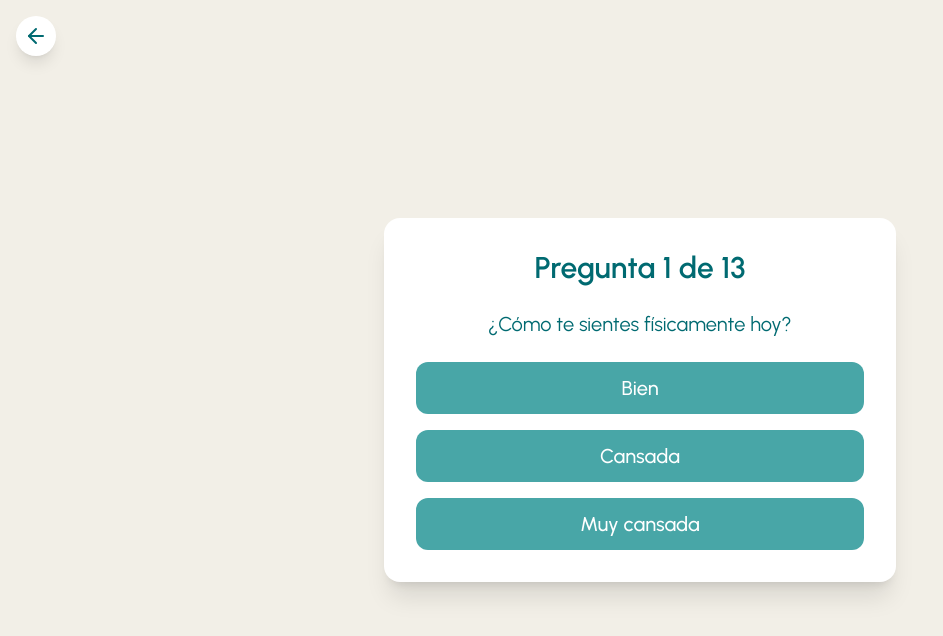
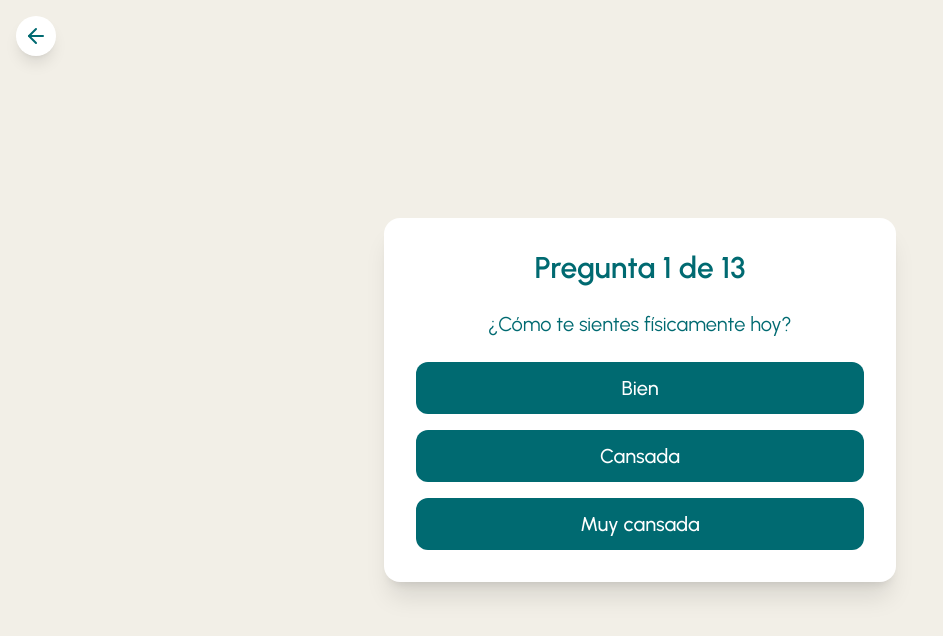
Before and after one commit to jaavispeed/educuida, a React (Vite) app: page /test in a window 1280 px wide. Shown: the top 636 px of the page, without its empty margins (0-943 px from the left). Built offline with nearby package versions, Linux system fonts and the light colour scheme.

Commit message:
hover ok

```diff
--- a/src/components/Test.jsx
+++ b/src/components/Test.jsx
@@ -174,7 +174,7 @@ const Test = () => {
                         <button
                             onClick={() => setCurrentPage((prev) => Math.max(prev - 1, 0))}
                             disabled={currentPage === 0}
-                            className="px-4 py-2 bg-[#48A6A7] hover:bg-[#006A71] text-white rounded-lg disabled:opacity-50 cursor-pointer"
+                            className="px-4 py-2 bg-[#006A71] hover:bg-[#48A6A7] text-white rounded-lg disabled:opacity-50 cursor-pointer"
                         >
                             Anterior
                         </button>
@@ -185,7 +185,7 @@ const Test = () => {
                                 )
                             }
                             disabled={(currentPage + 1) * 3 >= tips.length}
-                            className="px-4 py-2 bg-[#48A6A7] hover:bg-[#006A71] text-white rounded-lg disabled:opacity-50 cursor-pointer"
+                            className="px-4 py-2 bg-[#006A71] hover:bg-[#48A6A7] text-white rounded-lg disabled:opacity-50 cursor-pointer"
                         >
                             Siguiente
                         </button>
@@ -215,7 +215,7 @@ const Test = () => {
                         <button
                             key={idx}
                             onClick={() => handleAnswer(option.points)}
-                            className="w-full bg-[#48A6A7] hover:bg-[#006A71] text-white font-medium py-3 px-6 rounded-xl text-xl transition duration-200 cursor-pointer"
+                            className="w-full bg-[#006A71] hover:bg-[#48A6A7] text-white font-medium py-3 px-6 rounded-xl text-xl transition duration-200 cursor-pointer"
                         >
                             {option.text}
                         </button>
```
